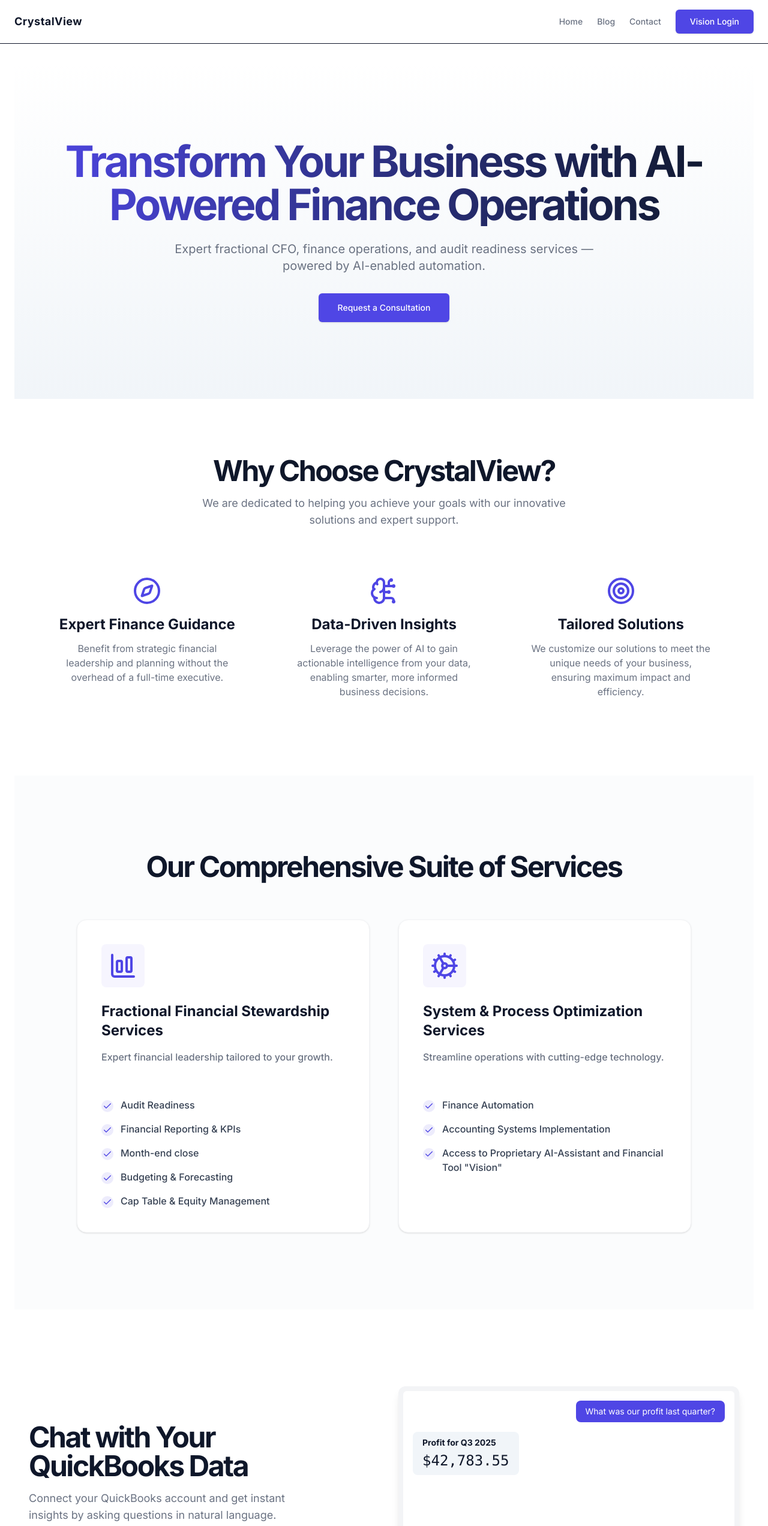
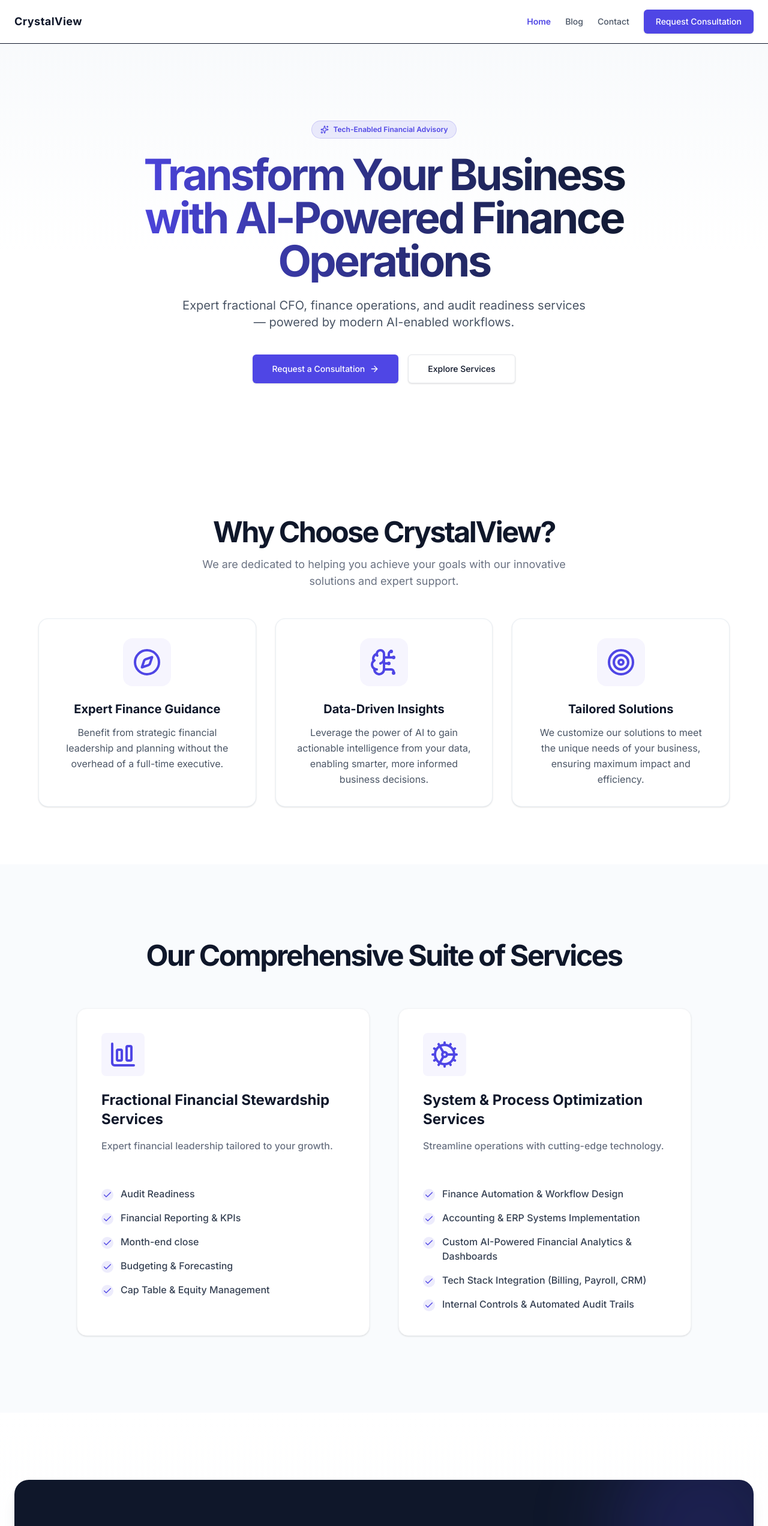
Before and after one commit to cviewai/website, a Next.js app: page / in a window 1280 px wide. Shown: the top 2544 px of the page at 60% size. Built offline with nearby package versions, Linux system fonts and the light colour scheme.

Commit message:
Remove references to deprecated Vision app and modernize website UI

```diff
--- a/content/blog/ai-vs-my-weeeknd.md
+++ b/content/blog/ai-vs-my-weeeknd.md
@@ -28,7 +28,7 @@
 
 **Enter: AI (Because I Like My Weekends)**
 
-Before diving into spreadsheets, I paused and thought: Why not let AI try first? I’ve been using [Vision](https://vision.crystalview.ai) with Gemini Pro, and it’s been surprisingly capable with structured data and logic-heavy tasks. _To truly understand what I mean, I encourage you to experience Vision by CrystalView for yourself._
+Before diving into spreadsheets, I paused and thought: Why not let AI try first? I’ve been utilizing AI-assisted finance workflows with Gemini Pro, and it’s been surprisingly capable with structured data and logic-heavy accounting tasks.
 
 Well \- I gave it a shot.
 
--- a/src/app/blog/[slug]/page.tsx
+++ b/src/app/blog/[slug]/page.tsx
@@ -41,8 +41,9 @@
   }
 
   return (
-    <main className="container mx-auto px-4 py-12 sm:px-6 lg:px-8">
-      <article className="prose prose-slate mx-auto max-w-3xl lg:prose-lg">
+    <div className="py-12 md:py-20">
+      <div className="container mx-auto px-6 max-w-3xl">
+        <article className="prose prose-slate mx-auto lg:prose-lg">
           <header className="mb-8">
             <h1 className="text-4xl font-bold tracking-tighter text-slate-900 sm:text-5xl">
               {post.title}
@@ -61,7 +62,7 @@
           </header>
 
           {post.coverImage && (
-          <div className="relative aspect-video overflow-hidden rounded-lg border border-slate-200">
+            <div className="relative aspect-video overflow-hidden rounded-lg border border-slate-200 mb-8">
               <Image
                 src={post.coverImage}
                 alt={`Cover image for ${post.title}`}
@@ -73,6 +74,7 @@
 
           <ReactMarkdown>{post.content}</ReactMarkdown>
         </article>
-    </main>
+      </div>
+    </div>
   );
 }
--- a/src/app/blog/page.tsx
+++ b/src/app/blog/page.tsx
@@ -5,8 +5,8 @@
   const posts = getAllPosts();
 
   return (
-    <main className="container mx-auto px-4 py-12 sm:px-6 lg:px-8">
-      <div className="mx-auto max-w-3xl">
+    <div className="py-12 md:py-20">
+      <div className="container mx-auto px-6 max-w-3xl">
         <header className="mb-12 text-center">
           <h1 className="text-4xl font-bold tracking-tighter text-slate-900 sm:text-5xl">
             The CrystalView Blog
@@ -22,6 +22,6 @@
           ))}
         </div>
       </div>
-    </main>
+    </div>
   );
 }
--- a/src/app/layout.tsx
+++ b/src/app/layout.tsx
@@ -64,7 +64,7 @@
     <html lang="en" className={`${inter.variable} ${poppins.variable}`}>
       <body className="flex flex-col min-h-screen">
         <Header />
-        <main className="flex-grow container mx-auto px-6 py-8">
+        <main className="flex-grow">
           {children}
         </main>
         <Footer />
--- a/src/app/page.tsx
+++ b/src/app/page.tsx
@@ -2,12 +2,12 @@
 import { Hero } from "@/components/Hero";
 import { Features } from "@/components/Features";
 import { Services } from "@/components/Services";
-import { ProductShowcase } from "@/components/ProductShowcase";
+import { CTASection } from "@/components/CTASection";
 
 export const metadata: Metadata = {
   title: "AI Financial Insights & Services | CrystalView",
   description:
-    "CrystalView offers AI-powered financial services, including a natural language chatbot for your QuickBooks data. Get expert finance guidance and unlock powerful insights.",
+    "CrystalView offers AI-powered financial operations, fractional CFO stewardship, and accounting systems optimization for modern businesses.",
 };
 
 export default function Home() {
@@ -16,7 +16,7 @@
       <Hero />
       <Features />
       <Services />
-      <ProductShowcase />
+      <CTASection />
     </>
   );
 }
--- /dev/null
+++ b/src/components/CTASection.tsx
@@ -0,0 +1,56 @@
+import Link from "next/link";
+import { ArrowRight, CheckCircle2 } from "lucide-react";
+
+const benefits = [
+  "Strategic fractional CFO guidance",
+  "Audit readiness & robust internal controls",
+  "Tailored AI finance automations",
+  "Streamlined month-end close",
+];
+
+export const CTASection = () => {
+  return (
+    <section className="py-20 md:py-28 bg-gradient-to-b from-background to-secondary/30">
+      <div className="container mx-auto px-6">
+        <div className="relative overflow-hidden rounded-3xl bg-foreground text-background px-8 py-16 md:p-20 shadow-xl">
+          <div className="absolute -right-20 -top-20 w-80 h-80 rounded-full bg-primary/20 blur-3xl pointer-events-none" />
+          <div className="absolute -left-20 -bottom-20 w-80 h-80 rounded-full bg-primary/10 blur-3xl pointer-events-none" />
+
+          <div className="relative z-10 max-w-3xl mx-auto text-center">
+            <h2 className="text-3xl font-bold tracking-tighter sm:text-4xl md:text-5xl text-white">
+              Ready to Modernize Your Financial Operations?
+            </h2>
+            <p className="mt-5 text-lg md:text-xl text-gray-300 max-w-2xl mx-auto">
+              Partner with experienced finance leaders and leverage AI-driven automation tailored to your company&apos;s growth stage.
+            </p>
+
+            <div className="mt-8 grid sm:grid-cols-2 gap-3 max-w-xl mx-auto text-left">
+              {benefits.map((benefit, index) => (
+                <div key={index} className="flex items-center gap-2.5 text-sm text-gray-200">
+                  <CheckCircle2 className="w-4 h-4 text-primary shrink-0" />
+                  <span>{benefit}</span>
+                </div>
+              ))}
+            </div>
+
+            <div className="mt-10 flex flex-col sm:flex-row items-center justify-center gap-4">
+              <Link
+                href="/contact"
+                className="inline-flex h-12 w-full sm:w-auto items-center justify-center gap-2 rounded-lg bg-primary px-8 text-base font-medium text-primary-foreground shadow transition-all hover:bg-primary/90 hover:gap-3"
+              >
+                Schedule a Consultation
+                <ArrowRight className="w-4 h-4" />
+              </Link>
+              <a
+                href="mailto:contact@crystalview.ai"
+                className="inline-flex h-12 w-full sm:w-auto items-center justify-center rounded-lg border border-gray-700 px-6 text-sm font-medium text-gray-300 hover:text-white hover:border-gray-500 transition-colors"
+              >
+                contact@crystalview.ai
+              </a>
+            </div>
+          </div>
+        </div>
+      </div>
+    </section>
+  );
+};
--- a/src/components/Features.tsx
+++ b/src/components/Features.tsx
@@ -38,13 +38,17 @@
           {features.map((feature, index) => (
             <div
               key={index}
-              className="bg-white p-8 rounded-xl text-center"
+              className="bg-background p-8 rounded-2xl border border-slate-200/70 shadow-sm hover:border-primary/30 hover:shadow-lg transition-all duration-300 text-center flex flex-col items-center"
             >
-              <div className="mb-4">{feature.icon}</div>
-              <h3 className="text-2xl font-bold text-foreground mb-3">
+              <div className="mb-6 p-4 rounded-2xl bg-primary/5 w-fit">
+                {feature.icon}
+              </div>
+              <h3 className="text-xl font-bold text-foreground mb-3">
                 {feature.title}
               </h3>
-              <p className="text-gray-500">{feature.description}</p>
+              <p className="text-gray-600 leading-relaxed text-sm md:text-base">
+                {feature.description}
+              </p>
             </div>
           ))}
         </div>
--- a/src/components/Header.tsx
+++ b/src/components/Header.tsx
@@ -2,6 +2,7 @@
 
 import { useState } from "react";
 import Link from "next/link";
+import { usePathname } from "next/navigation";
 import { Menu, X } from "lucide-react";
 
 const navLinks = [
@@ -12,60 +13,78 @@
 
 export const Header = () => {
   const [isMenuOpen, setIsMenuOpen] = useState(false);
+  const pathname = usePathname();
 
   return (
-    <header className="py-4 px-6 border-b">
+    <header className="sticky top-0 z-50 py-4 px-6 border-b bg-background/95 backdrop-blur-md">
       <div className="container mx-auto flex justify-between items-center">
         <Link href="/" className="font-poppins font-bold text-lg tracking-wide">
           CrystalView
         </Link>
         <nav className="hidden md:flex gap-6 items-center">
-          {navLinks.map((link) => (
+          {navLinks.map((link) => {
+            const isActive =
+              pathname === link.href ||
+              (link.href !== "/" && pathname.startsWith(link.href));
+            return (
               <Link
                 key={link.href}
                 href={link.href}
-              className="text-sm font-medium text-gray-500 hover:text-foreground"
+                className={`text-sm font-medium transition-colors ${
+                  isActive
+                    ? "text-primary font-semibold"
+                    : "text-gray-600 hover:text-foreground"
+                }`}
               >
                 {link.label}
               </Link>
-          ))}
+            );
+          })}
           <Link
-            href="https://vision.crystalview.ai"
-            target="_blank"
-            rel="noopener noreferrer"
-            className="inline-flex h-10 items-center justify-center rounded-md bg-primary px-6 text-sm font-medium text-primary-foreground shadow transition-colors hover:bg-primary/90"
+            href="/contact"
+            className="inline-flex h-10 items-center justify-center rounded-md bg-primary px-5 text-sm font-medium text-primary-foreground shadow transition-colors hover:bg-primary/90 focus-visible:outline-none focus-visible:ring-1 focus-visible:ring-ring"
           >
-            Vision Login
+            Request Consultation
           </Link>
         </nav>
         <div className="md:hidden">
-          <button onClick={() => setIsMenuOpen(!isMenuOpen)}>
-            {isMenuOpen ? <X /> : <Menu />}
+          <button
+            onClick={() => setIsMenuOpen(!isMenuOpen)}
+            className="p-1 rounded-md text-foreground hover:bg-gray-100 transition-colors"
+          >
+            {isMenuOpen ? <X className="w-6 h-6" /> : <Menu className="w-6 h-6" />}
             <span className="sr-only">Toggle menu</span>
           </button>
         </div>
       </div>
       {isMenuOpen && (
-        <div className="md:hidden absolute top-16 left-0 w-full bg-background border-b z-10">
+        <div className="md:hidden absolute top-full left-0 w-full bg-background/95 backdrop-blur-md border-b shadow-lg z-50">
           <nav className="flex flex-col items-center gap-6 py-8">
-            {navLinks.map((link) => (
+            {navLinks.map((link) => {
+              const isActive =
+                pathname === link.href ||
+                (link.href !== "/" && pathname.startsWith(link.href));
+              return (
                 <Link
                   key={link.href}
                   href={link.href}
-                className="text-lg font-medium text-gray-500 hover:text-foreground"
+                  className={`text-lg font-medium transition-colors ${
+                    isActive
+                      ? "text-primary font-semibold"
+                      : "text-gray-600 hover:text-foreground"
+                  }`}
                   onClick={() => setIsMenuOpen(false)}
                 >
                   {link.label}
                 </Link>
-            ))}
+              );
+            })}
             <Link
-              href="https://vision.crystalview.ai"
-              target="_blank"
-              rel="noopener noreferrer"
-              className="text-lg font-medium text-primary"
+              href="/contact"
+              className="inline-flex h-11 items-center justify-center rounded-md bg-primary px-6 text-base font-medium text-primary-foreground shadow transition-colors hover:bg-primary/90"
               onClick={() => setIsMenuOpen(false)}
             >
-              Vision Login
+              Request Consultation
             </Link>
           </nav>
         </div>
--- a/src/components/Hero.tsx
+++ b/src/components/Hero.tsx
@@ -1,23 +1,35 @@
 import Link from "next/link";
+import { Sparkles, ArrowRight } from "lucide-react";
 
 export const Hero = () => {
   return (
-    <section className="relative py-20 md:py-32">
-      <div className="absolute inset-0 -z-10 bg-gradient-to-b from-background to-secondary" />
+    <section className="relative py-20 md:py-32 overflow-hidden">
+      <div className="absolute inset-0 -z-10 bg-gradient-to-b from-secondary/50 via-background to-background" />
       <div className="container mx-auto px-6 text-center">
-        <h1 className="text-4xl font-bold tracking-tighter sm:text-5xl md:text-6xl lg:text-7xl/none bg-clip-text text-transparent bg-gradient-to-r from-primary to-foreground">
+        <div className="inline-flex items-center gap-2 px-3.5 py-1.5 mb-6 text-xs font-semibold rounded-full bg-primary/10 text-primary border border-primary/20">
+          <Sparkles className="w-3.5 h-3.5" />
+          <span>Tech-Enabled Financial Advisory</span>
+        </div>
+        <h1 className="text-4xl font-bold tracking-tighter sm:text-5xl md:text-6xl lg:text-7xl/none bg-clip-text text-transparent bg-gradient-to-r from-primary to-foreground max-w-4xl mx-auto">
           Transform Your Business with AI-Powered Finance Operations
         </h1>
-        <p className="mt-6 max-w-3xl mx-auto text-lg text-gray-500 md:text-xl">
+        <p className="mt-6 max-w-2xl mx-auto text-lg text-gray-600 md:text-xl">
           Expert fractional CFO, finance operations, and audit readiness services
-          — powered by AI-enabled automation.
+          — powered by modern AI-enabled workflows.
         </p>
-        <div className="mt-8 flex justify-center">
+        <div className="mt-10 flex flex-col sm:flex-row justify-center items-center gap-4">
           <Link
             href="/contact"
-            className="inline-flex h-12 items-center justify-center rounded-md bg-primary px-8 text-sm font-medium text-primary-foreground shadow transition-colors hover:bg-primary/90 focus-visible:outline-none focus-visible:ring-1 focus-visible:ring-ring"
+            className="inline-flex h-12 w-full sm:w-auto items-center justify-center gap-2 rounded-md bg-primary px-8 text-sm font-medium text-primary-foreground shadow transition-all hover:bg-primary/90 focus-visible:outline-none focus-visible:ring-1 focus-visible:ring-ring"
           >
             Request a Consultation
+            <ArrowRight className="w-4 h-4" />
+          </Link>
+          <Link
+            href="#services"
+            className="inline-flex h-12 w-full sm:w-auto items-center justify-center rounded-md border border-gray-200 bg-background px-8 text-sm font-medium text-foreground shadow-sm hover:bg-gray-50 transition-colors"
+          >
+            Explore Services
           </Link>
         </div>
       </div>
--- a/src/components/ProductShowcase.tsx
+++ /dev/null
@@ -1,53 +0,0 @@
-import Link from "next/link";
-
-const PlaceholderChatUI = () => (
-  <div className="relative aspect-[4/3] w-full rounded-xl bg-gray-100 p-2 shadow-lg">
-    <div className="h-full w-full rounded-md bg-white p-4 flex flex-col">
-      {/* User Message */}
-      <div className="flex justify-end mb-4">
-        <div className="bg-primary text-primary-foreground text-sm rounded-lg px-4 py-2 max-w-[80%]">
-          What was our profit last quarter?
-        </div>
-      </div>
-      {/* AI Response */}
-      <div className="flex justify-start">
-        <div className="bg-secondary text-secondary-foreground text-sm rounded-lg px-4 py-2 max-w-[80%]">
-          <div className="font-bold">Profit for Q3 2025</div>
-          <div className="text-2xl font-mono mt-1">$42,783.55</div>
-        </div>
-      </div>
-    </div>
-  </div>
-);
-
-export const ProductShowcase = () => {
-  return (
-    <section className="py-20 md:py-32">
-      <div className="container mx-auto px-6">
-        <div className="grid md:grid-cols-2 gap-12 items-center">
-          <div className="text-center md:text-left">
-            <h2 className="text-3xl font-bold tracking-tighter sm:text-4xl md:text-5xl">
-              Chat with Your QuickBooks Data
-            </h2>
-            <p className="mt-4 max-w-md mx-auto md:mx-0 text-lg text-gray-500">
-              Connect your QuickBooks account and get instant insights by asking questions in natural language. Stop clicking through reports and start a conversation with your finances.
-            </p>
-            <div className="mt-8">
-              <Link
-                href="https://vision.crystalview.ai"
-                target="_blank"
-                rel="noopener noreferrer"
-                className="inline-flex h-12 items-center justify-center rounded-md bg-primary px-8 text-sm font-medium text-primary-foreground shadow transition-colors hover:bg-primary/90"
-              >
-                Login to Vision
-              </Link>
-            </div>
-          </div>
-          <div>
-            <PlaceholderChatUI />
-          </div>
-        </div>
-      </div>
-    </section>
-  );
-};
--- a/src/components/Services.tsx
+++ b/src/components/Services.tsx
@@ -17,9 +17,11 @@
     title: "System & Process Optimization Services",
     description: "Streamline operations with cutting-edge technology.",
     features: [
-      "Finance Automation",
-      "Accounting Systems Implementation",
-      "Access to Proprietary AI-Assistant and Financial Tool \"Vision\"",
+      "Finance Automation & Workflow Design",
+      "Accounting & ERP Systems Implementation",
+      "Custom AI-Powered Financial Analytics & Dashboards",
+      "Tech Stack Integration (Billing, Payroll, CRM)",
+      "Internal Controls & Automated Audit Trails",
     ],
     icon: <Cog className="w-12 h-12 text-primary" />,
   },
@@ -27,7 +29,7 @@
 
 export const Services = () => {
   return (
-    <section className="py-20 md:py-32 bg-secondary/30">
+    <section id="services" className="py-20 md:py-32 bg-secondary/40">
       <div className="container mx-auto px-6">
         <div className="text-center mb-16">
           <h2 className="text-3xl font-bold tracking-tighter sm:text-4xl md:text-5xl">
```
Also changed, not shown: 2 other files (tests, documents, lock files or other folders). Lines whose indentation alone changed are shown as unchanged.
